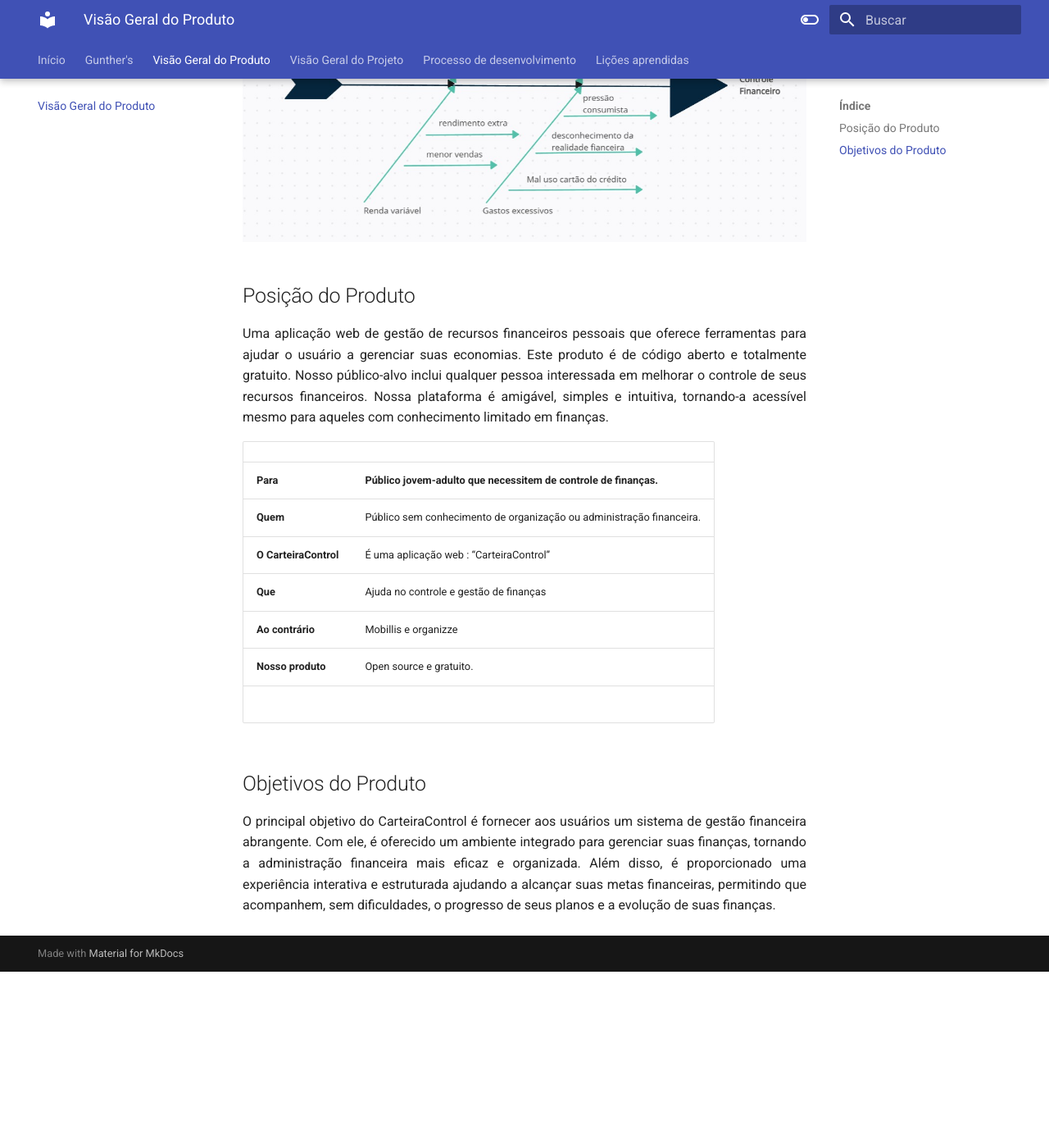
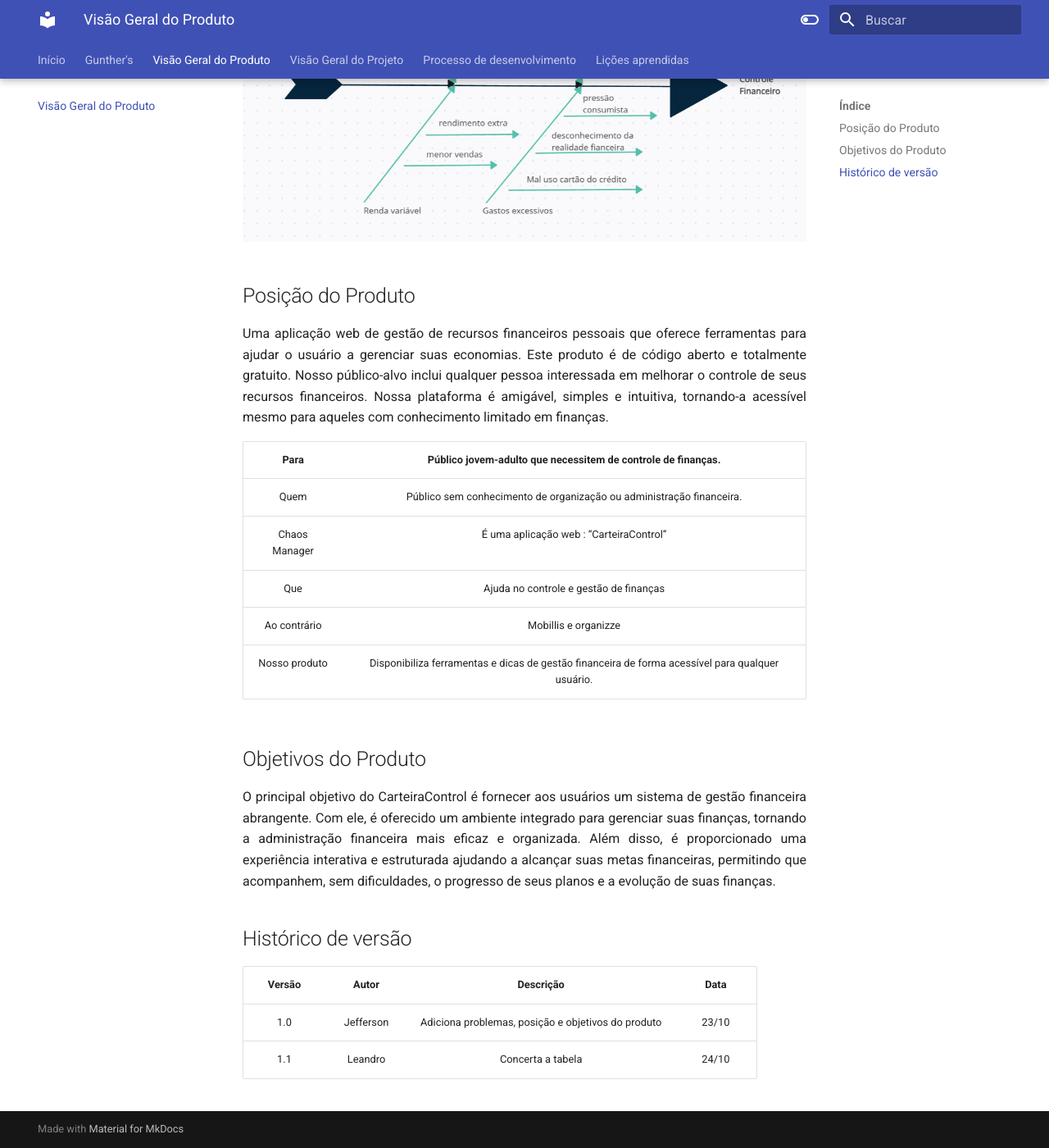
Before and after one commit to mdsreq-fga-unb/2023.2-CarteiraControl, an MkDocs documentation site: the page built from docs/VisaoProduto.md, in a window 1280 px wide and 1400 px high, scrolled down 417 px. Shown: the whole window at 82% size. Built offline with MkDocs 1.6.1 and Material for MkDocs 9.7.7, drawn with Linux system fonts in a browser that asks for light colours; before the commit the page ends 1602 px from its top, so only the background shows below that.

Commit message:
add historico de versão

```diff
--- a/docs/VisaoProduto.md
+++ b/docs/VisaoProduto.md
@@ -3,23 +3,28 @@
 <p align= "justify"> Foi identificado uma dificuldade de gestão de recursos financeiros por nosso cliente, desde a economia, gestão até formas de rendimento do dinheiro, logo foi proposto uma ferramenta que ajude na gestão financeira dos recursos individuais. </p>
 
 ![diagrama espinha de peixe](assets/imagens/diagrama-espinha-de-peixe.jpeg)
-</br>
+
 
 ## Posição do Produto
 
 <p align= "justify">  Uma aplicação web de gestão de recursos financeiros pessoais que oferece ferramentas para ajudar o usuário a gerenciar suas economias. Este produto é de código aberto e totalmente gratuito. Nosso público-alvo inclui qualquer pessoa interessada em melhorar o controle de seus recursos financeiros. Nossa plataforma é amigável, simples e intuitiva, tornando-a acessível mesmo para aqueles com conhecimento limitado em finanças. </p>
 
 
-|                      |          |
-|----------------------|--------- |
-|**Para**              | **Público jovem-adulto que necessitem de controle de finanças.** |
-|**Quem**              | Público sem conhecimento de organização ou administração financeira. |
-|**O CarteiraControl** | É uma aplicação web : “CarteiraControl” |
-|**Que**               | Ajuda no controle e gestão de finanças    |
-|**Ao contrário**      | Mobillis e organizze   |
-|**Nosso produto**     | Open source e gratuito.   |
-</br>
+|     Para      |                          **Público jovem-adulto que necessitem de controle de finanças.**                                                                             |
+| :-----------: | :-------------------------------------------------------------------------------------------------------------------------------------------------------------------: |
+|     Quem      |                                                     Público sem conhecimento de organização ou administração financeira.                                              |
+| Chaos Manager |                                      É uma aplicação web : “CarteiraControl”                                                                                          |
+|      Que      |                                            Ajuda no controle e gestão de finanças                                                                                     |
+| Ao contrário  |                                Mobillis e organizze                                                                                                                   |
+| Nosso produto |        Disponibiliza ferramentas e dicas de gestão financeira de forma acessível para qualquer usuário.                                                               |
 
 ## Objetivos do Produto
 
 <p align= "justify">  O principal objetivo do CarteiraControl é fornecer aos usuários um sistema de gestão financeira abrangente. Com ele, é oferecido um ambiente integrado para gerenciar suas finanças, tornando a administração financeira mais eficaz e organizada. Além disso, é proporcionado uma experiência interativa e estruturada ajudando a alcançar suas metas financeiras, permitindo que acompanhem, sem dificuldades, o progresso de seus planos e a evolução de suas finanças. </p>
+
+## Histórico de versão
+
+| Versão  | Autor| Descrição | Data |
+| :---: | :----: | :-------: | :---: |
+|    1.0   |   Jefferson     |   Adiciona problemas, posição e objetivos do produto |  23/10 |
+|    1.1   |   Leandro     |   Concerta a tabela |  24/10 |
```
Also changed, not shown: docs/Licoes.md (+10 -5 lines).
